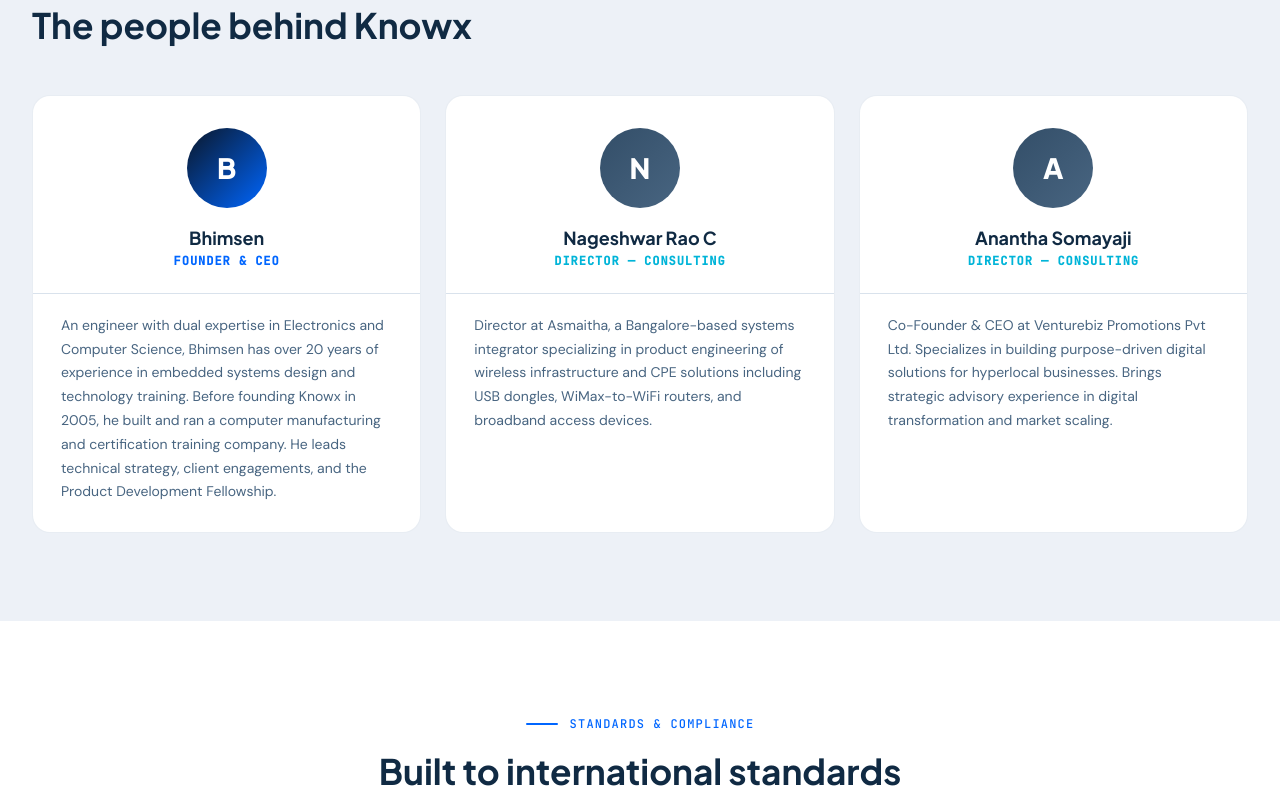
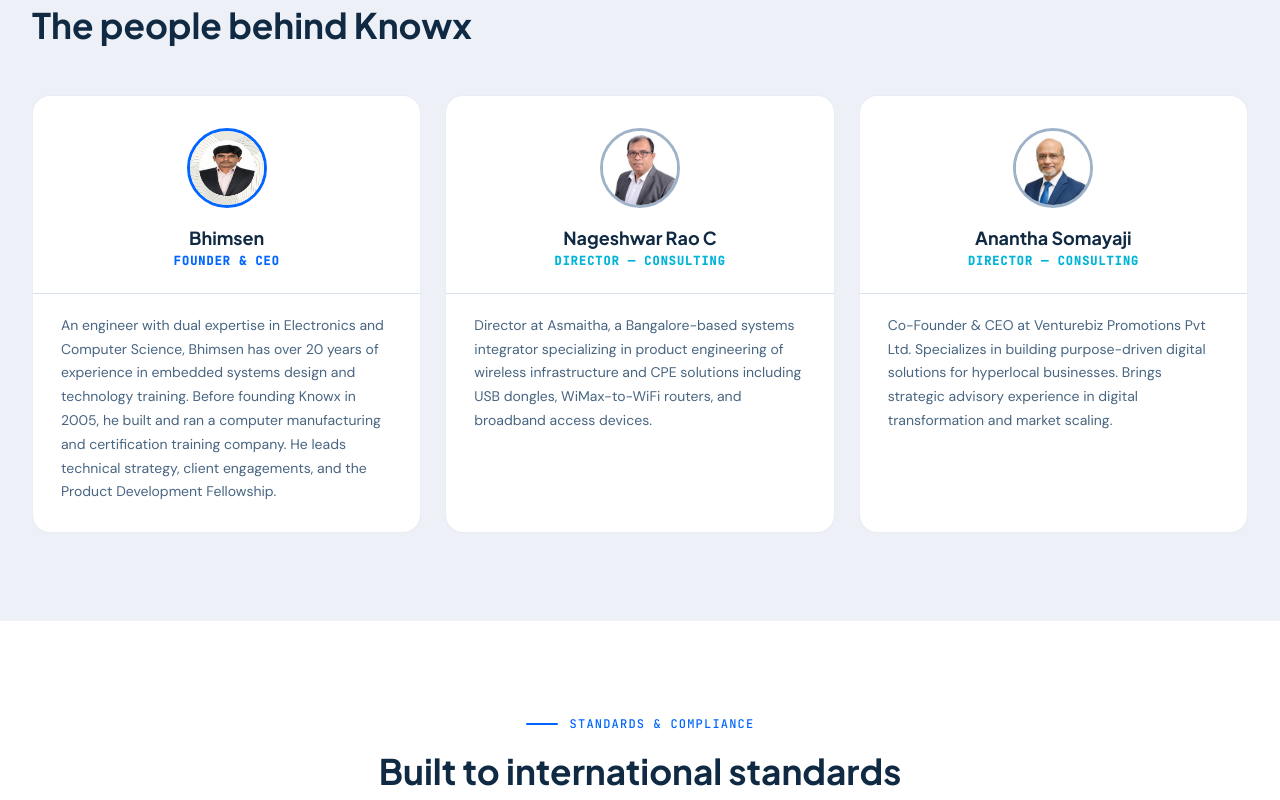
Before and after one commit to rajguru123/know-website-new-ver, a Next.js app: page /about in a window 1280 px wide. Shown: the part 2480-3280 px from the top of the page. Built offline with nearby package versions, Linux system fonts and the light colour scheme.

Commit message:
Update AboutClient.tsx

```diff
--- a/src/app/about/AboutClient.tsx
+++ b/src/app/about/AboutClient.tsx
@@ -130,13 +130,23 @@
           <div className="sec-head rv"><div className="sl fm" style={{ marginBottom: 16 }}>Leadership</div><h2 className="fd">The people behind Knowx</h2></div>
           <div className="leaders">
             {[
-              { name: 'Bhimsen', title: 'Founder & CEO', init: 'B', type: 'founder', desc: 'An engineer with dual expertise in Electronics and Computer Science, Bhimsen has over 20 years of experience in embedded systems design and technology training. Before founding Knowx in 2005, he built and ran a computer manufacturing and certification training company. He leads technical strategy, client engagements, and the Product Development Fellowship.' },
-              { name: 'Nageshwar Rao C', title: 'Director — Consulting', init: 'N', type: 'advisor', desc: 'Director at Asmaitha, a Bangalore-based systems integrator specializing in product engineering of wireless infrastructure and CPE solutions including USB dongles, WiMax-to-WiFi routers, and broadband access devices.' },
-              { name: 'Anantha Somayaji', title: 'Director — Consulting', init: 'A', type: 'advisor', desc: 'Co-Founder & CEO at Venturebiz Promotions Pvt Ltd. Specializes in building purpose-driven digital solutions for hyperlocal businesses. Brings strategic advisory experience in digital transformation and market scaling.' },
+              { name: 'Bhimsen', title: 'Founder & CEO', img: '/images/bhimsen-founder-ceo-knowx.png', type: 'founder', desc: 'An engineer with dual expertise in Electronics and Computer Science, Bhimsen has over 20 years of experience in embedded systems design and technology training. Before founding Knowx in 2005, he built and ran a computer manufacturing and certification training company. He leads technical strategy, client engagements, and the Product Development Fellowship.' },
+              { name: 'Nageshwar Rao C', title: 'Director — Consulting', img: '/images/nageshwar-rao-director-knowx.png', type: 'advisor', desc: 'Director at Asmaitha, a Bangalore-based systems integrator specializing in product engineering of wireless infrastructure and CPE solutions including USB dongles, WiMax-to-WiFi routers, and broadband access devices.' },
+              { name: 'Anantha Somayaji', title: 'Director — Consulting', img: '/images/anantha-somayaji-director-knowx.png', type: 'advisor', desc: 'Co-Founder & CEO at Venturebiz Promotions Pvt Ltd. Specializes in building purpose-driven digital solutions for hyperlocal businesses. Brings strategic advisory experience in digital transformation and market scaling.' },
             ].map((l, i) => (
               <div className={`leader ${l.type} rv ${i > 0 ? `rv-d${i}` : ''}`} key={l.name}>
                 <div className="leader-header">
-                  <div className="leader-av fd">{l.init}</div>
+                  <img
+                    src={l.img}
+                    alt={`${l.name} — ${l.title} at Knowx Innovations`}
+                    style={{
+                      width: 80, height: 80, borderRadius: '50%',
+                      objectFit: 'cover', objectPosition: 'top center',
+                      margin: '0 auto 18px',
+                      display: 'block',
+                      border: l.type === 'founder' ? '3px solid var(--ac)' : '3px solid var(--n300)',
+                    }}
+                  />
                   <h3 className="fd">{l.name}</h3>
                   <span className="leader-title fm">{l.title}</span>
                 </div>
@@ -198,7 +208,7 @@
             <div style={{ position: 'absolute', bottom: -40, left: -40, width: 240, height: 240, background: 'rgba(0,180,216,.1)', borderRadius: '50%', filter: 'blur(80px)' }} />
             <div style={{ position: 'relative' }}>
               <h2 className="fd">Ready to work with us?</h2>
-              <p>Whether you need a product engineered, a team augmented, or engineers trained — let us talk.</p>
+              <p style={{ color: 'var(--n300)' }}>Whether you need a product engineered, a team augmented, or engineers trained — let us talk.</p>
               <div className="cta-btns">
                 <button className="btn bp lg" onClick={openPopup}>
                   Book a Consultation
```
